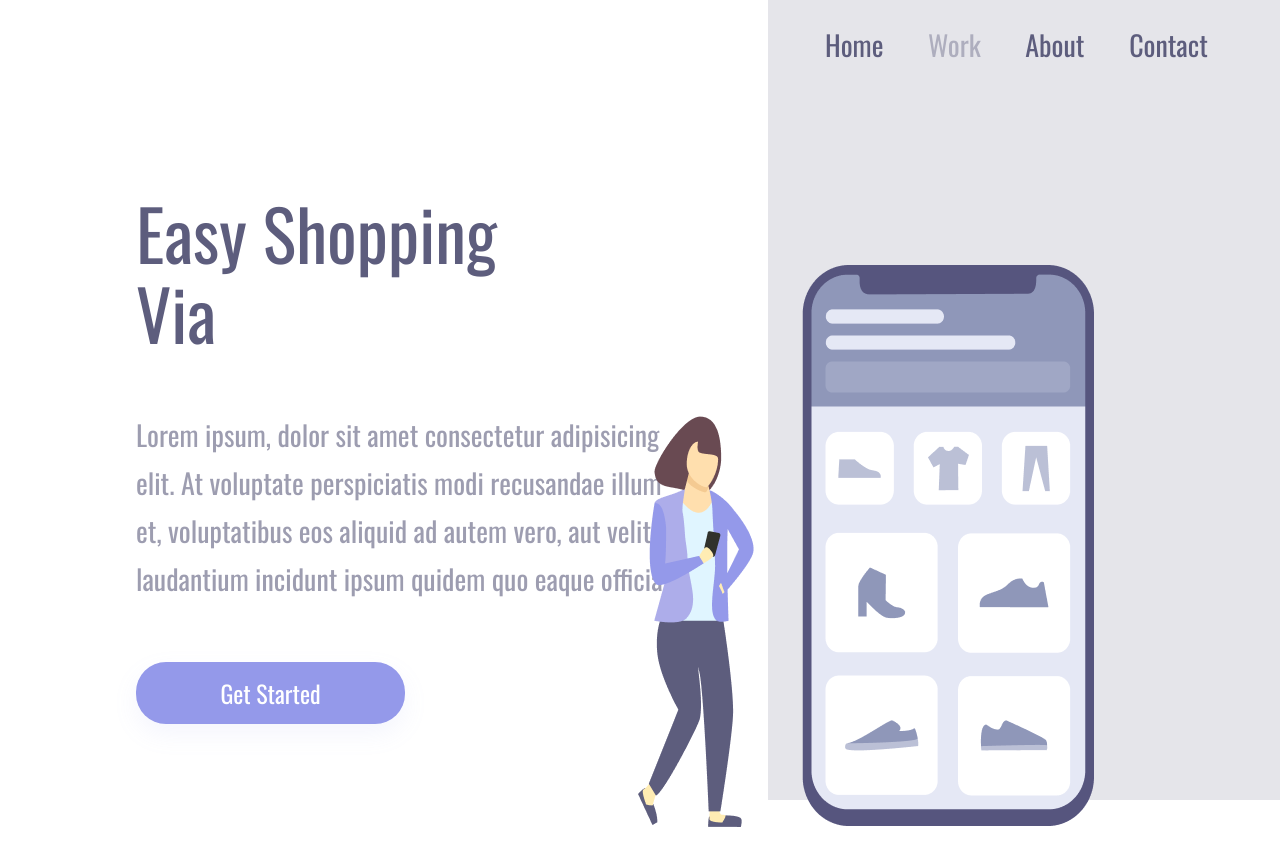
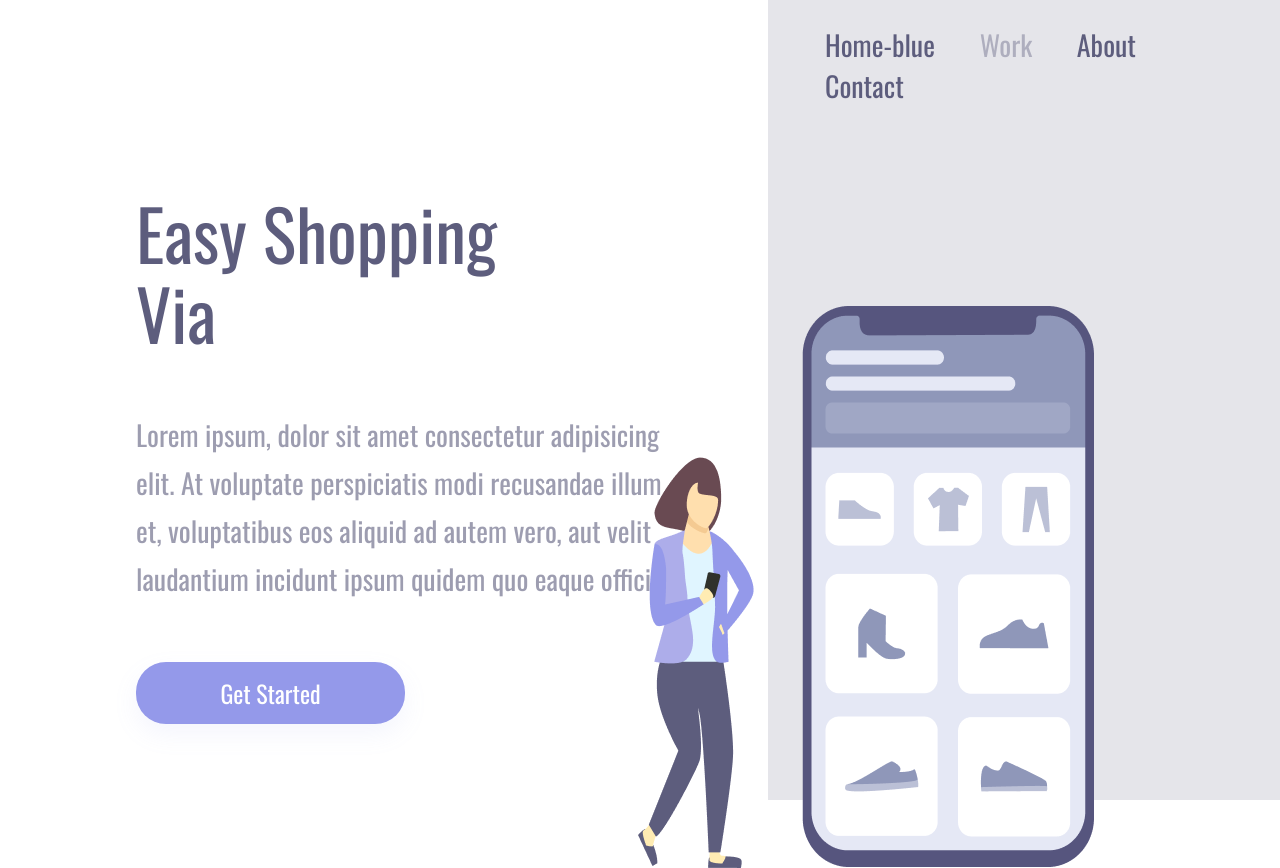
Before and after one commit to thomaschriscian15/css_responsividade, a plain HTML site: page index.html in a window 1280 px wide. Before the commit the page ends 827 px from the top, so only its background shows below. Drawn offline with nearby package versions, Linux system fonts and the light colour scheme; files whose address does not match are found by name.

Commit message:
mudança no link (a)

```diff
--- a/index.html
+++ b/index.html
@@ -21,7 +21,7 @@
     </section>
     <section class="container-right">
         <header>
-            <a>Home</a>
+            <a>Home-blue</a>
             <a>Work</a>
             <a>About</a>
             <a>Contact</a>
```
